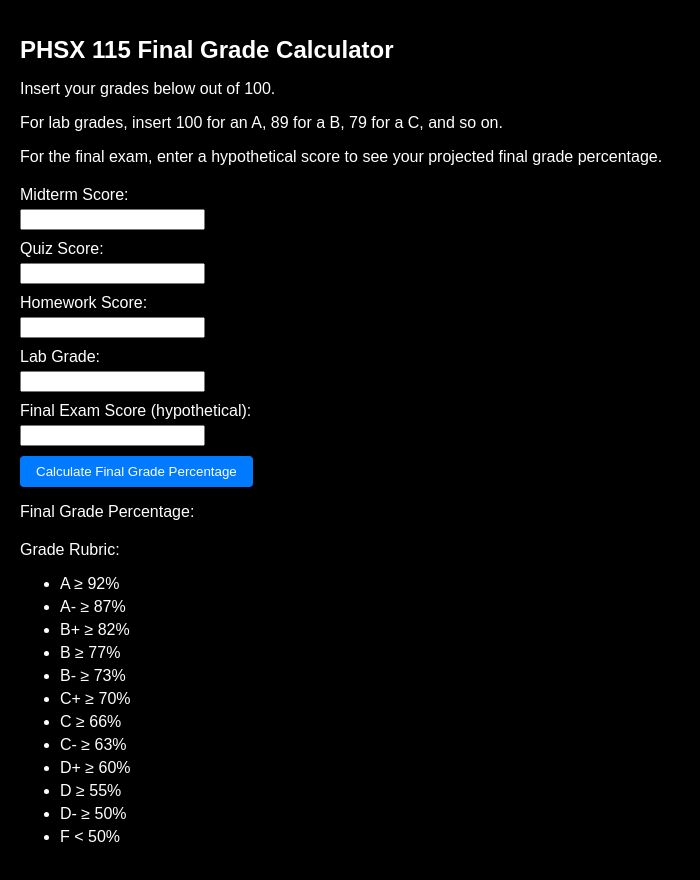
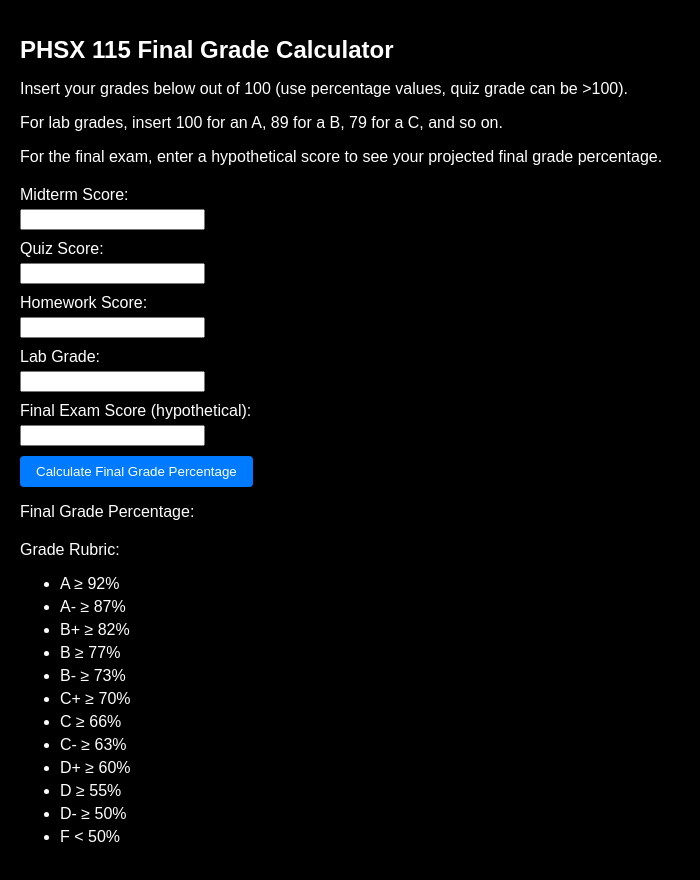
Before and after one commit to austin99olson/GradeCalculator, a plain HTML site: page index.html in a window 1280 px wide. Shown: the whole page, without its empty margins (0-700 px from the left). Drawn offline with Linux system fonts and the light colour scheme.

Commit message:
Update index.html

```diff
--- a/index.html
+++ b/index.html
@@ -66,7 +66,7 @@
     <h1>PHSX 115 Final Grade Calculator</h1>
 
     <div class="instructions">
-        <p>Insert your grades below out of 100.</p>
+        <p>Insert your grades below out of 100 (use percentage values, quiz grade can be >100).</p>
         <p>For lab grades, insert 100 for an A, 89 for a B, 79 for a C, and so on.</p>
         <p>For the final exam, enter a hypothetical score to see your projected final grade percentage.</p>
     </div>
```
